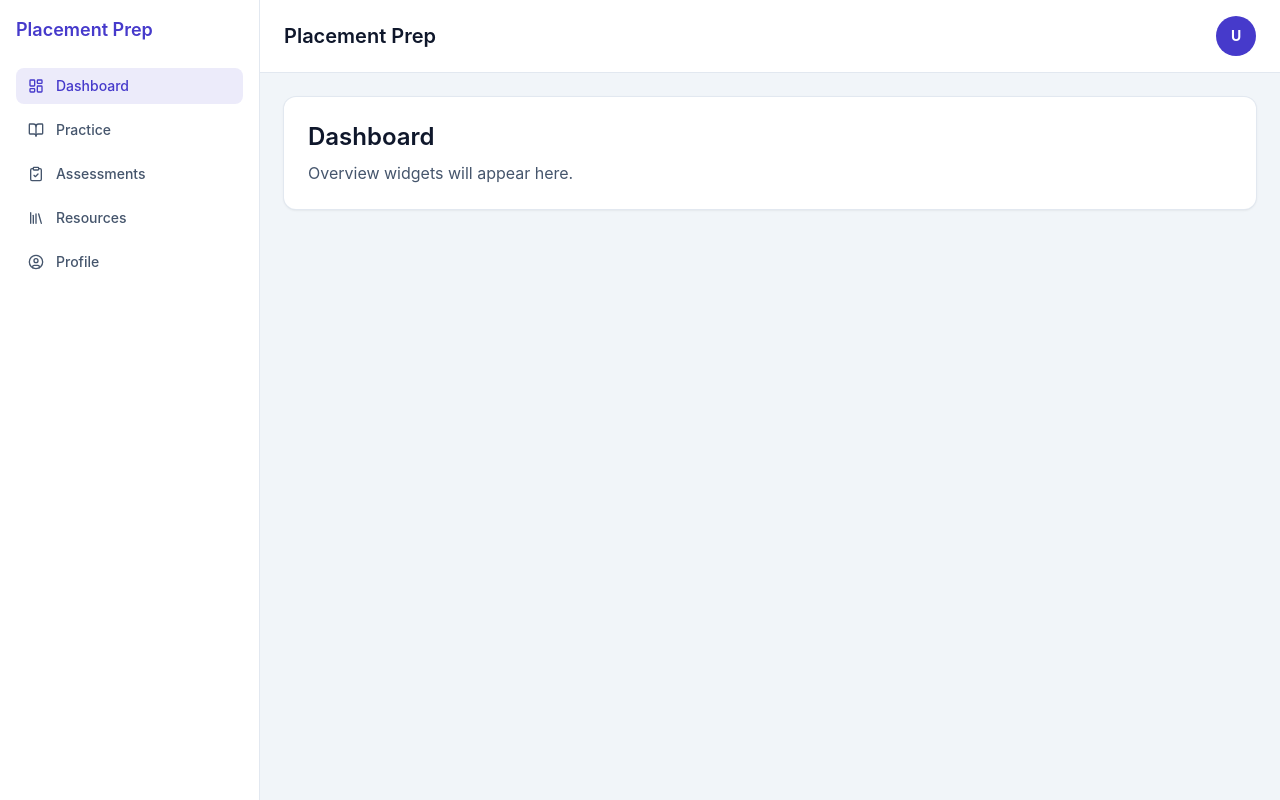
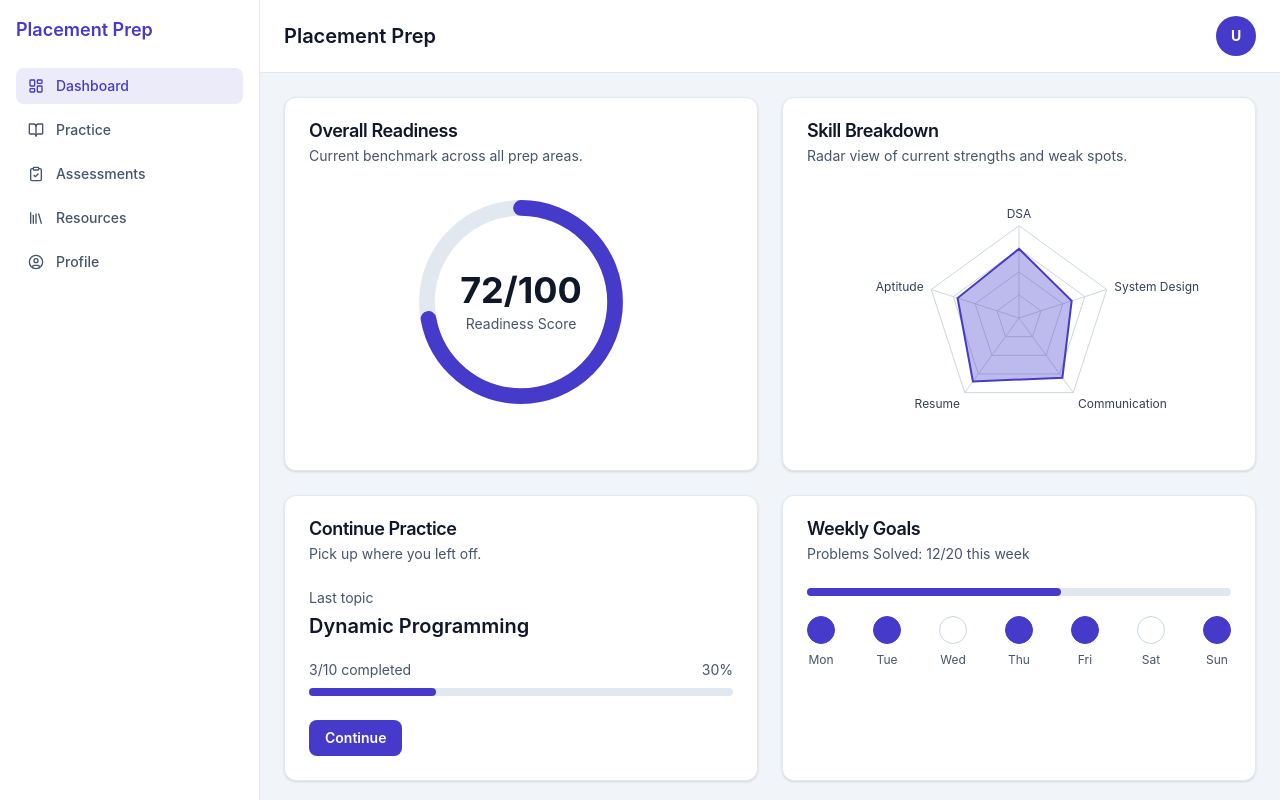
Before and after one commit to AjayS0708/PlacementReadinessPlatform, a React (Vite) app: page /app/dashboard in a window 1280 px wide. Shown: the top 800 px of the page. Built offline with nearby package versions, Linux system fonts and the light colour scheme.

Commit message:
Build dashboard widgets and link sidebar brand to home

```diff
--- a/package.json
+++ b/package.json
@@ -14,7 +14,8 @@
     "lucide-react": "^0.564.0",
     "react": "^18.2.0",
     "react-dom": "^18.2.0",
-    "react-router-dom": "^6.22.0"
+    "react-router-dom": "^6.22.0",
+    "recharts": "^3.7.0"
   },
   "devDependencies": {
     "@types/react": "^18.2.56",
--- /dev/null
+++ b/src/components/ui/card.tsx
@@ -0,0 +1,34 @@
+import * as React from 'react';
+
+type DivProps = React.HTMLAttributes<HTMLDivElement>;
+
+function Card({ className = '', ...props }: DivProps) {
+  return (
+    <div
+      className={`rounded-xl border border-slate-200 bg-white text-slate-900 shadow-sm ${className}`}
+      {...props}
+    />
+  );
+}
+
+function CardHeader({ className = '', ...props }: DivProps) {
+  return <div className={`flex flex-col space-y-1.5 p-6 ${className}`} {...props} />;
+}
+
+function CardTitle({ className = '', ...props }: DivProps) {
+  return <h3 className={`text-lg font-semibold leading-none tracking-tight ${className}`} {...props} />;
+}
+
+function CardDescription({ className = '', ...props }: DivProps) {
+  return <p className={`text-sm text-slate-600 ${className}`} {...props} />;
+}
+
+function CardContent({ className = '', ...props }: DivProps) {
+  return <div className={`p-6 pt-0 ${className}`} {...props} />;
+}
+
+function CardFooter({ className = '', ...props }: DivProps) {
+  return <div className={`flex items-center p-6 pt-0 ${className}`} {...props} />;
+}
+
+export { Card, CardContent, CardDescription, CardFooter, CardHeader, CardTitle };
--- a/src/layouts/DashboardShell.tsx
+++ b/src/layouts/DashboardShell.tsx
@@ -5,7 +5,7 @@ import {
   Library,
   UserCircle,
 } from 'lucide-react';
-import { NavLink, Outlet } from 'react-router-dom';
+import { Link, NavLink, Outlet } from 'react-router-dom';
 
 const navItems = [
   { to: '/app/dashboard', label: 'Dashboard', icon: LayoutDashboard },
@@ -20,7 +20,9 @@ export function DashboardShell() {
     <div className="min-h-screen bg-slate-100 text-slate-900">
       <div className="grid min-h-screen md:grid-cols-[260px_1fr]">
         <aside className="border-r border-slate-200 bg-white p-4">
-          <h2 className="mb-6 text-lg font-semibold text-primary">Placement Prep</h2>
+          <Link to="/" className="mb-6 block text-lg font-semibold text-primary hover:underline">
+            Placement Prep
+          </Link>
           <nav className="space-y-2">
             {navItems.map((item) => {
               const Icon = item.icon;
--- a/src/pages/DashboardPage.tsx
+++ b/src/pages/DashboardPage.tsx
@@ -1,8 +1,196 @@
+import { useEffect, useState } from 'react';
+import {
+  PolarAngleAxis,
+  PolarGrid,
+  Radar,
+  RadarChart,
+  ResponsiveContainer,
+} from 'recharts';
+import {
+  Card,
+  CardContent,
+  CardDescription,
+  CardHeader,
+  CardTitle,
+} from '../components/ui/card';
+
+const skillData = [
+  { skill: 'DSA', score: 75 },
+  { skill: 'System Design', score: 60 },
+  { skill: 'Communication', score: 80 },
+  { skill: 'Resume', score: 85 },
+  { skill: 'Aptitude', score: 70 },
+];
+
+const weeklyActivity = [
+  { day: 'Mon', active: true },
+  { day: 'Tue', active: true },
+  { day: 'Wed', active: false },
+  { day: 'Thu', active: true },
+  { day: 'Fri', active: true },
+  { day: 'Sat', active: false },
+  { day: 'Sun', active: true },
+];
+
+const assessments = [
+  { title: 'DSA Mock Test', time: 'Tomorrow, 10:00 AM' },
+  { title: 'System Design Review', time: 'Wed, 2:00 PM' },
+  { title: 'HR Interview Prep', time: 'Friday, 11:00 AM' },
+];
+
 export function DashboardPage() {
+  const readinessScore = 72;
+  const readinessMax = 100;
+  const radius = 84;
+  const circumference = 2 * Math.PI * radius;
+  const progress = readinessScore / readinessMax;
+  const targetOffset = circumference * (1 - progress);
+  const [animatedOffset, setAnimatedOffset] = useState(circumference);
+
+  useEffect(() => {
+    const timer = window.setTimeout(() => setAnimatedOffset(targetOffset), 50);
+    return () => window.clearTimeout(timer);
+  }, [targetOffset]);
+
+  const dpCompleted = 3;
+  const dpTotal = 10;
+  const dpProgress = (dpCompleted / dpTotal) * 100;
+
+  const problemsSolved = 12;
+  const weeklyTarget = 20;
+  const weeklyProgress = (problemsSolved / weeklyTarget) * 100;
+
   return (
-    <section className="rounded-xl bg-white p-6 shadow-sm ring-1 ring-slate-200">
-      <h2 className="text-2xl font-semibold">Dashboard</h2>
-      <p className="mt-2 text-slate-600">Overview widgets will appear here.</p>
-    </section>
+    <div className="grid grid-cols-1 gap-6 xl:grid-cols-2">
+      <Card>
+        <CardHeader>
+          <CardTitle>Overall Readiness</CardTitle>
+          <CardDescription>Current benchmark across all prep areas.</CardDescription>
+        </CardHeader>
+        <CardContent>
+          <div className="flex justify-center">
+            <div className="relative h-56 w-56">
+              <svg className="h-full w-full -rotate-90" viewBox="0 0 200 200" aria-label="Readiness score">
+                <circle cx="100" cy="100" r={radius} fill="none" stroke="#e2e8f0" strokeWidth="14" />
+                <circle
+                  cx="100"
+                  cy="100"
+                  r={radius}
+                  fill="none"
+                  stroke="hsl(245 58% 51%)"
+                  strokeWidth="14"
+                  strokeLinecap="round"
+                  strokeDasharray={circumference}
+                  strokeDashoffset={animatedOffset}
+                  style={{ transition: 'stroke-dashoffset 1.2s ease-out' }}
+                />
+              </svg>
+              <div className="absolute inset-0 flex flex-col items-center justify-center">
+                <p className="text-4xl font-bold text-slate-900">{readinessScore}/100</p>
+                <p className="mt-1 text-sm text-slate-600">Readiness Score</p>
+              </div>
+            </div>
+          </div>
+        </CardContent>
+      </Card>
+
+      <Card>
+        <CardHeader>
+          <CardTitle>Skill Breakdown</CardTitle>
+          <CardDescription>Radar view of current strengths and weak spots.</CardDescription>
+        </CardHeader>
+        <CardContent>
+          <div className="h-64 w-full">
+            <ResponsiveContainer width="100%" height="100%">
+              <RadarChart data={skillData} outerRadius="75%">
+                <PolarGrid stroke="#cbd5e1" />
+                <PolarAngleAxis dataKey="skill" tick={{ fill: '#334155', fontSize: 12 }} />
+                <Radar
+                  dataKey="score"
+                  stroke="hsl(245 58% 51%)"
+                  fill="hsl(245 58% 51%)"
+                  fillOpacity={0.35}
+                  strokeWidth={2}
+                />
+              </RadarChart>
+            </ResponsiveContainer>
+          </div>
+        </CardContent>
+      </Card>
+
+      <Card>
+        <CardHeader>
+          <CardTitle>Continue Practice</CardTitle>
+          <CardDescription>Pick up where you left off.</CardDescription>
+        </CardHeader>
+        <CardContent>
+          <p className="text-sm text-slate-600">Last topic</p>
+          <p className="mt-1 text-xl font-semibold">Dynamic Programming</p>
+
+          <div className="mt-5">
+            <div className="mb-2 flex items-center justify-between text-sm text-slate-600">
+              <span>{dpCompleted}/{dpTotal} completed</span>
+              <span>{Math.round(dpProgress)}%</span>
+            </div>
+            <div className="h-2 w-full rounded-full bg-slate-200">
+              <div className="h-2 rounded-full bg-primary" style={{ width: `${dpProgress}%` }} />
+            </div>
+          </div>
+
+          <button
+            type="button"
+            className="mt-6 inline-flex items-center rounded-lg bg-primary px-4 py-2 text-sm font-semibold text-white transition hover:bg-primary-600"
+          >
+            Continue
+          </button>
+        </CardContent>
+      </Card>
+
+      <Card>
+        <CardHeader>
+          <CardTitle>Weekly Goals</CardTitle>
+          <CardDescription>Problems Solved: {problemsSolved}/{weeklyTarget} this week</CardDescription>
+        </CardHeader>
+        <CardContent>
+          <div className="h-2 w-full rounded-full bg-slate-200">
+            <div className="h-2 rounded-full bg-primary" style={{ width: `${weeklyProgress}%` }} />
+          </div>
+
+          <div className="mt-5 flex items-center justify-between gap-2">
+            {weeklyActivity.map((entry) => (
+              <div key={entry.day} className="flex flex-col items-center gap-2">
+                <div
+                  className={`h-7 w-7 rounded-full border ${
+                    entry.active ? 'border-primary bg-primary' : 'border-slate-300 bg-white'
+                  }`}
+                  aria-label={`${entry.day} activity ${entry.active ? 'completed' : 'not completed'}`}
+                />
+                <span className="text-xs text-slate-600">{entry.day}</span>
+              </div>
+            ))}
+          </div>
+        </CardContent>
+      </Card>
+
+      <Card className="xl:col-span-2">
+        <CardHeader>
+          <CardTitle>Upcoming Assessments</CardTitle>
+          <CardDescription>Your scheduled sessions for this week.</CardDescription>
+        </CardHeader>
+        <CardContent>
+          <ul className="space-y-3">
+            {assessments.map((item) => (
+              <li
+                key={item.title}
+                className="flex flex-col rounded-lg border border-slate-200 bg-slate-50 px-4 py-3 sm:flex-row sm:items-center sm:justify-between"
+              >
+                <p className="font-medium text-slate-900">{item.title}</p>
+                <p className="text-sm text-slate-600">{item.time}</p>
+              </li>
+            ))}
+          </ul>
+        </CardContent>
+      </Card>
+    </div>
   );
 }
```
Also changed, not shown: 1 other file (tests, documents, lock files or other folders).
